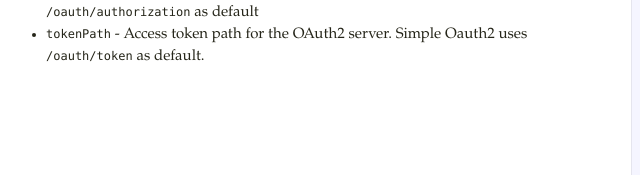
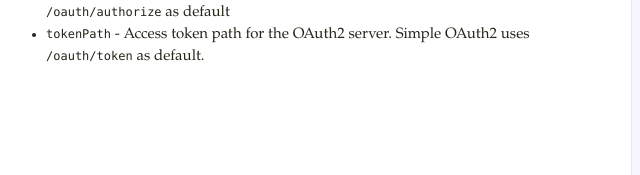
Before and after one commit to lelylan/simple-oauth2, a plain HTML site: page index.html in a window 1280 px wide. Shown: the part 2366-2541 px from the top of the page, 44-684 px from the left. Drawn offline with Linux system fonts and the light colour scheme.

Commit message:
Updated default authorization URL

```diff
--- a/index.html
+++ b/index.html
@@ -127,9 +127,9 @@ based on HTTP <code>status</code> and error <code>message</code>.</p>
 <li><code>client.secret</code> - Required registered Client secret.</li>
 <li><code>client.site</code> - Required registered Client site.</li>
 <li><code>authorizationPath</code> - Authorization path for the OAuth2 server.
-Simple Oauth2 uses <code>/oauth/authorization</code> as default</li>
+Simple OAuth2 uses <code>/oauth/authorize</code> as default</li>
 <li><code>tokenPath</code> - Access token path for the OAuth2 server.
-Simple Oauth2 uses <code>/oauth/token</code> as default.</li>
+Simple OAuth2 uses <code>/oauth/token</code> as default.</li>
 </ul>             </td>             <td class="code">               <div class="highlight"><pre><span class="kd">var</span> <span class="nx">appConfig</span> <span class="o">=</span> <span class="nx">require</span><span class="p">(</span><span class="s1">&#39;./config&#39;</span><span class="p">);</span>
 
 <span class="nx">module</span><span class="p">.</span><span class="nx">exports</span> <span class="o">=</span> <span class="kd">function</span><span class="p">(</span><span class="nx">config</span><span class="p">)</span> <span class="p">{</span>
```
